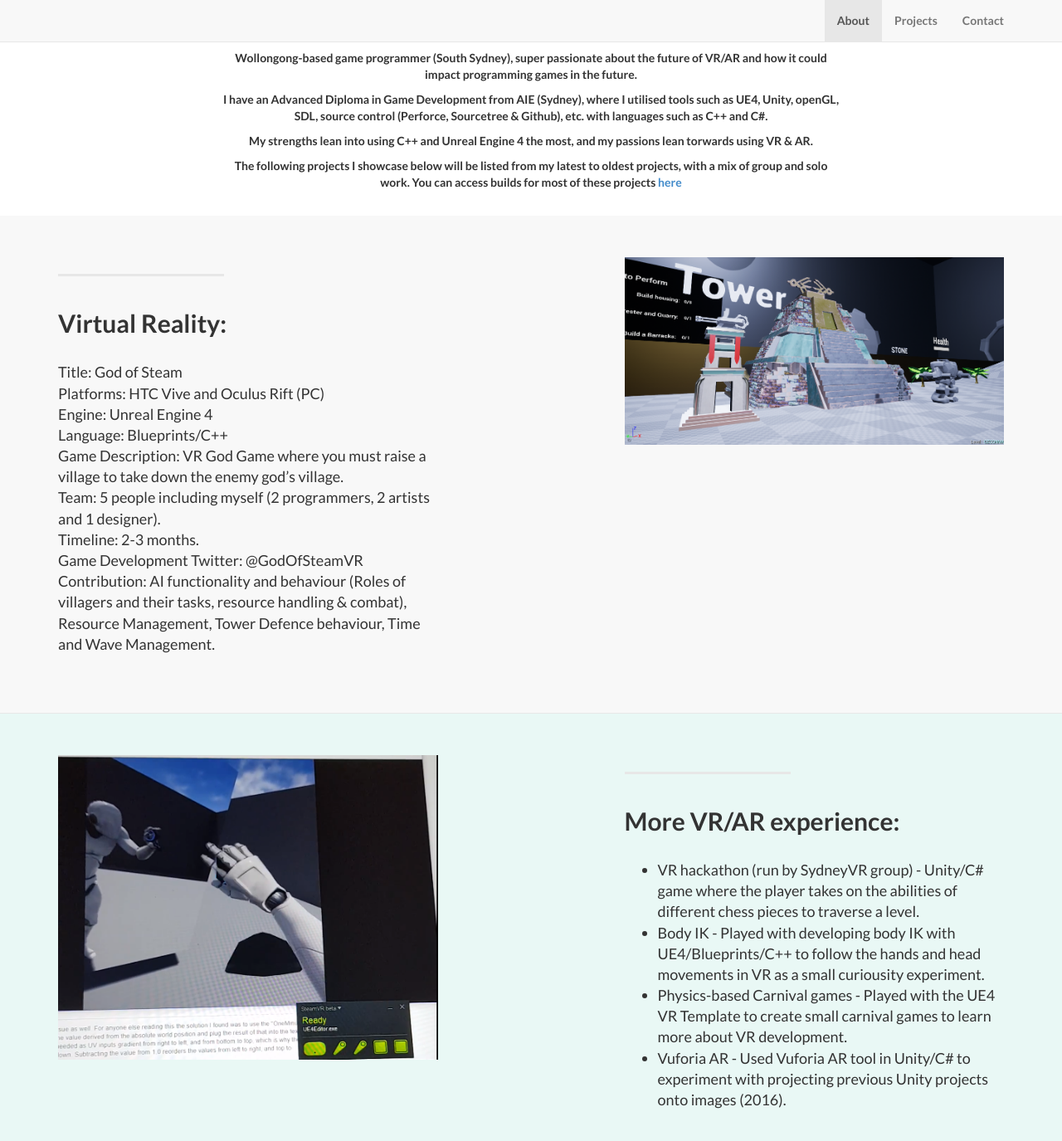
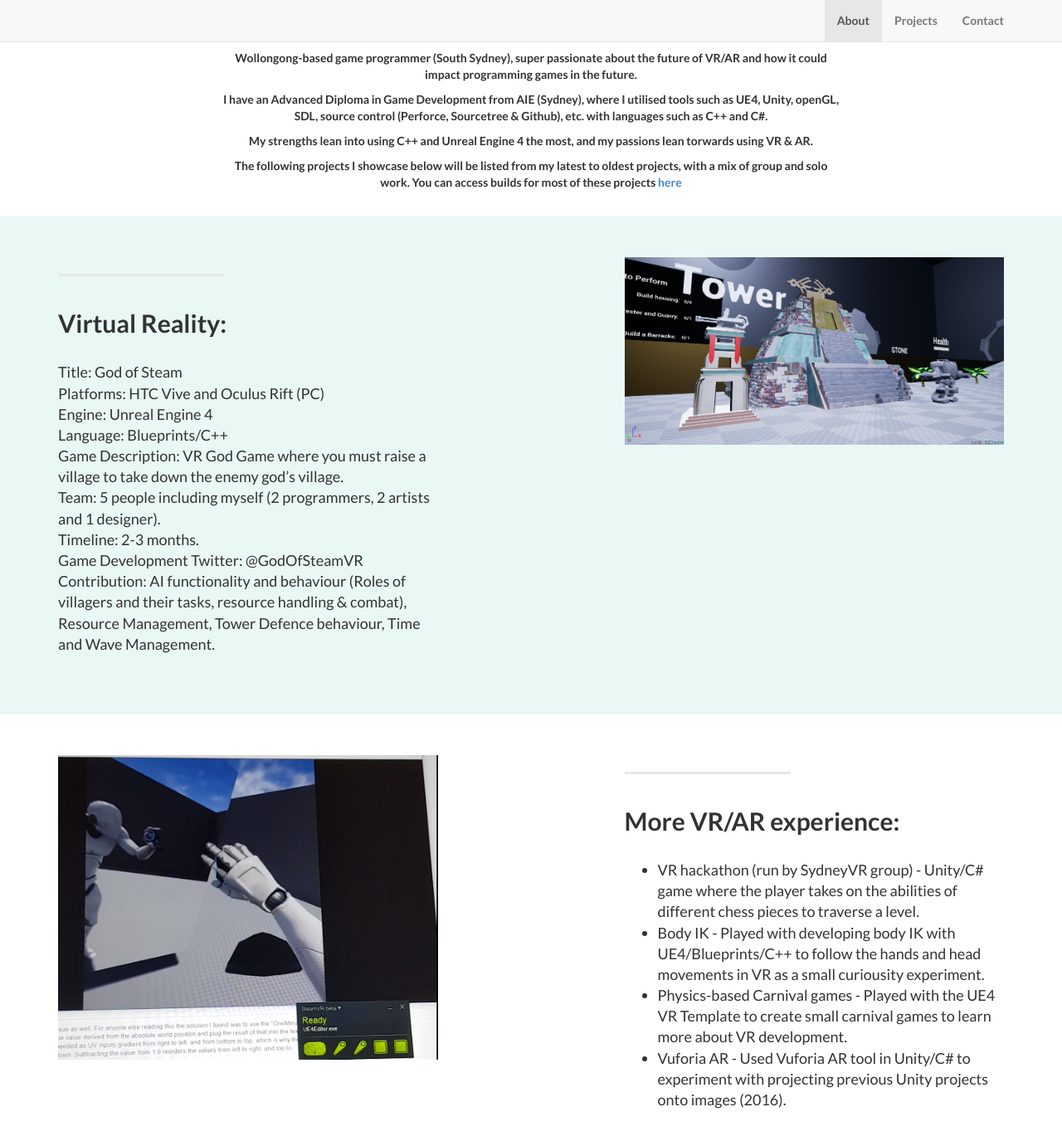
Before and after one commit to kaitlynm1/kaitlynm1.github.io, a Jekyll site: the page built from index.html, in a window 1280 px wide and 1400 px high, scrolled down 840 px. Shown: the top 1375 px of the window at 83% size. Built offline with Jekyll 4.4.1, drawn with Linux system fonts in a browser that asks for light colours.

Commit message:
Swapping blue background colour to the odd number content sections

```diff
--- a/css/landing-page.css
+++ b/css/landing-page.css
@@ -90,14 +90,14 @@ h6 {
 
 .content-section-a {
     padding: 50px 0;
-    background-color: #f8f8f8;
+    /*background-color: #f8f8f8;*/
+    background-color: rgba(219, 243, 238, 0.6);
 }
 
 .content-section-b {
     padding: 50px 0;
     border-top: 1px solid #e7e7e7;
     border-bottom: 1px solid #e7e7e7;
-    background-color: rgba(219, 243, 238, 0.6);
 }
 
 .section-heading {
```
